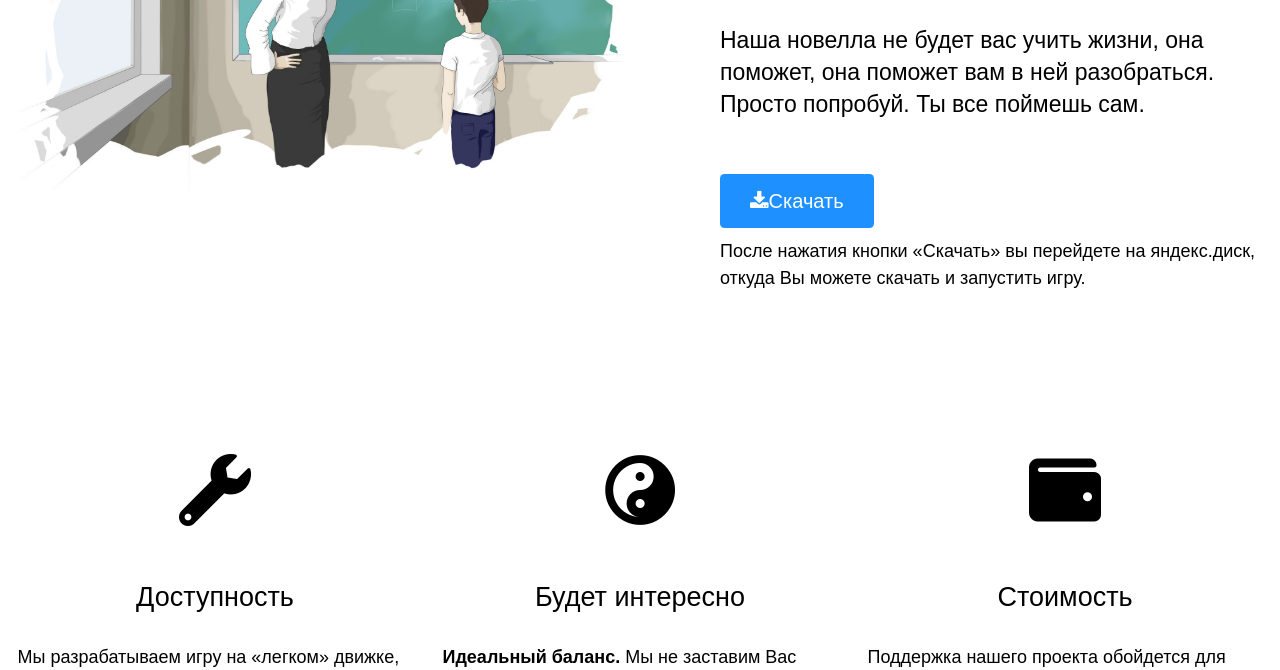
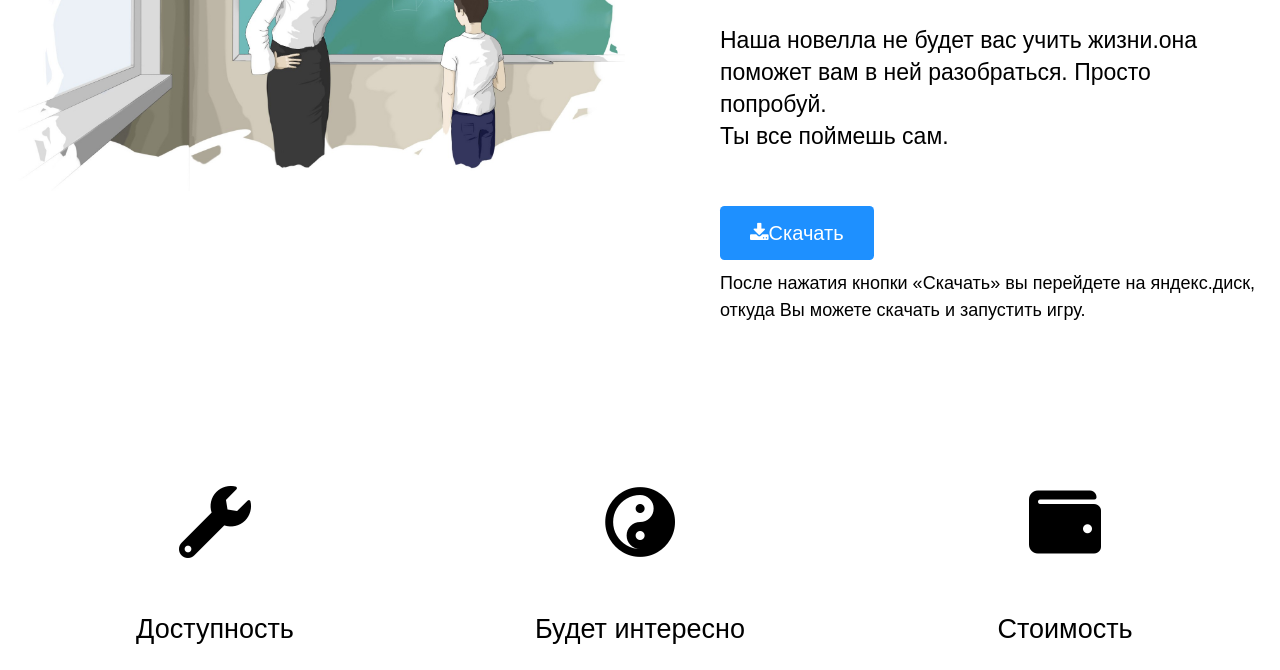
Before and after one commit to Borshecs/ReBirth, a plain HTML site: page index.html in a window 1280 px wide. Shown: the part 1086-1756 px from the top of the page. Drawn offline with Linux system fonts and the light colour scheme; a web font is replaced by a local one.

Commit message:
Update index.html

```diff
--- a/index.html
+++ b/index.html
@@ -79,8 +79,8 @@
                   посещают нас по ночам и не только.
               </p>
                 <p class="mb-5 tm-intro-text">
-                  Наша новелла не будет вас учить жизни, она поможет, она поможет вам в ней разобраться. <br>
-                  Просто попробуй.
+                  Наша новелла не будет вас учить жизни.она поможет вам в ней разобраться.
+                  Просто попробуй. <br>
                   Ты все поймешь сам.
                    </p>
                    <div class="text-about-download">
```
